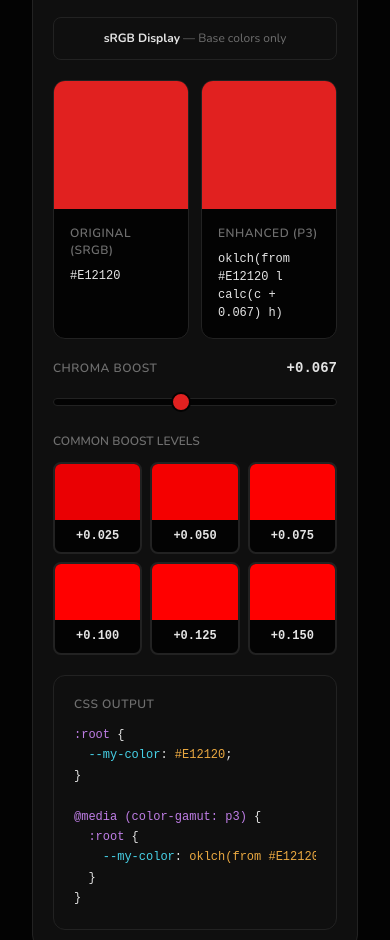
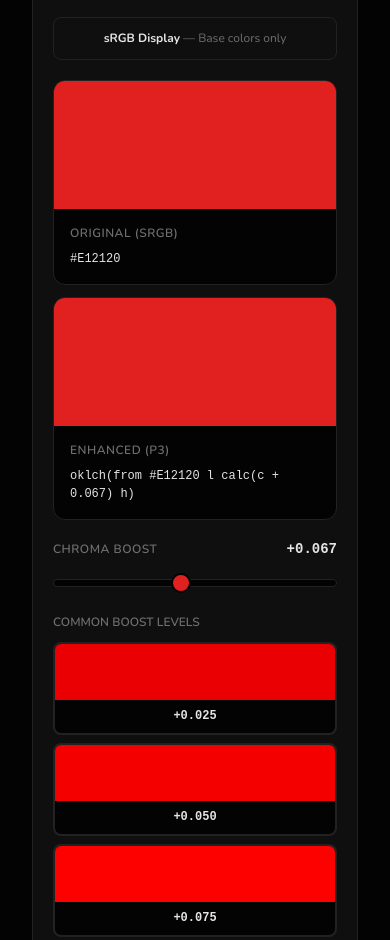
Before and after one commit to caidanw/artifacts, a plain HTML site: page 001-chromatic-breach/index.html in a window 390 px wide. Shown: the part 1896-2836 px from the top of the page. Drawn offline with nearby package versions, Linux system fonts and the light colour scheme.

Commit message:
fix(001-chromatic-breach): improve grid responsiveness for color controls and palette on mobile

```diff
--- a/001-chromatic-breach/index.html
+++ b/001-chromatic-breach/index.html
@@ -111,6 +111,10 @@
         grid-template-columns: 1fr 1fr;
         gap: 0.75rem;
         margin-bottom: 1.25rem;
+
+        @media (max-width: 768px) {
+          grid-template-columns: 1fr;
+        }
       }
 
       .color-card {
@@ -360,6 +364,10 @@
         display: grid;
         grid-template-columns: repeat(auto-fit, minmax(5rem, 1fr));
         gap: 0.5rem;
+
+        @media (max-width: 768px) {
+          grid-template-columns: repeat(auto-fit, minmax(10rem, 1fr));
+        }
       }
 
       .boost-item {
```
